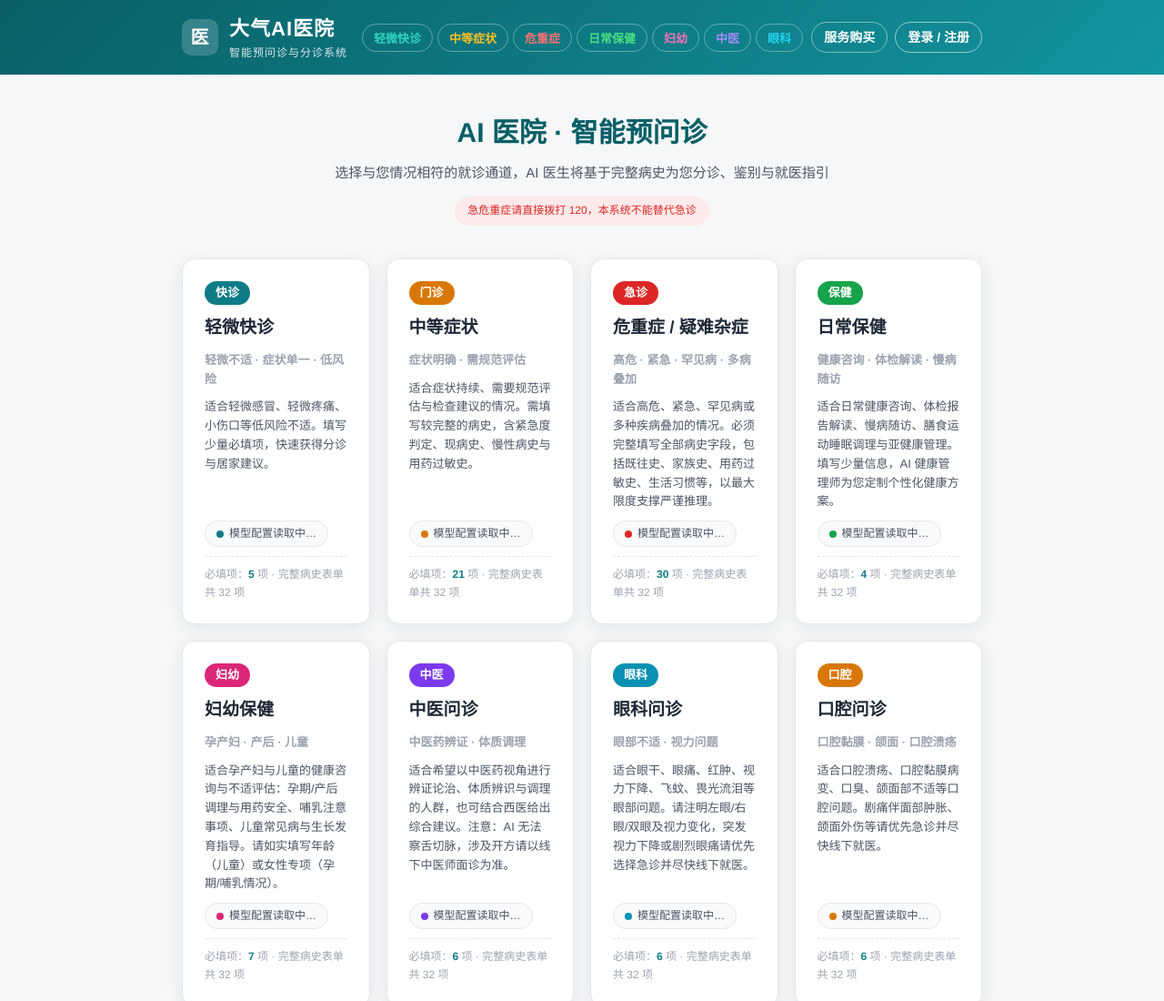
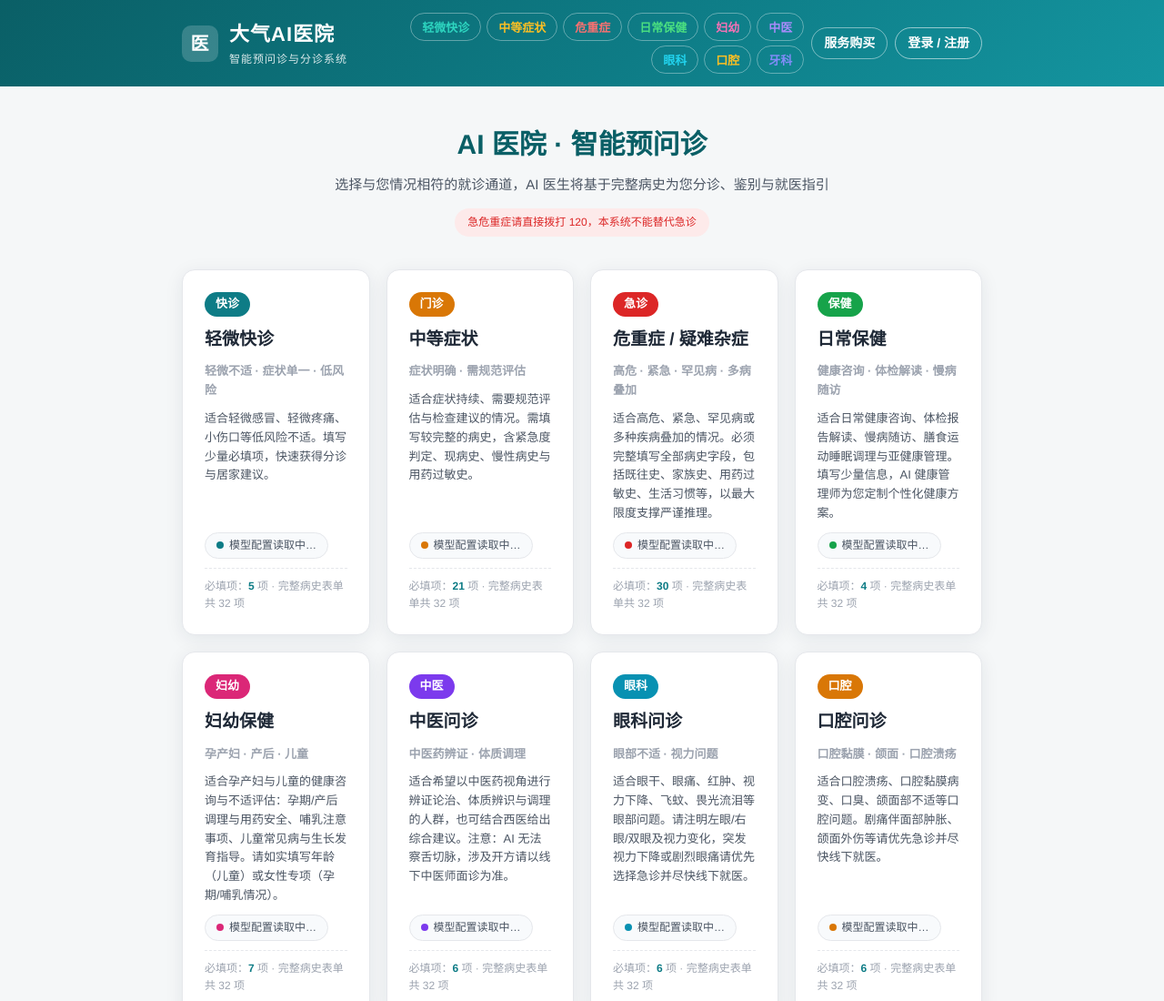
Before and after one commit to talleylinjg-ops/AIhospital, a website built with Vite: page client/index.html in a window 1280 px wide. Shown: the top 1100 px of the page at 91% size. Built offline with nearby package versions, Linux system fonts and the light colour scheme; files whose address does not match are found by name.

Commit message:
style: 头部通道导航改为自动换行，避免第 9 个通道被裁切
- .nav-levels 由 nowrap 横向滚动改为 flex-wrap，去掉隐藏滚动条
- 导航项达 9 个时在窄屏换行显示，牙科通道可见
Co-authored-by: monkeycode-ai <monkeycode-ai@chaitin.com>

```diff
--- a/client/src/styles.css
+++ b/client/src/styles.css
@@ -37,8 +37,7 @@ body {
 }
 .header-inner { display: flex; align-items: center; justify-content: space-between; gap: 16px; }
 .header-right { display: flex; align-items: center; gap: 8px; margin-left: auto; min-width: 0; flex: 1 1 auto; justify-content: flex-end; }
-.nav-levels { display: flex; align-items: center; gap: 5px; flex-wrap: nowrap; overflow-x: auto; scrollbar-width: none; -ms-overflow-style: none; }
-.nav-levels::-webkit-scrollbar { display: none; }
+.nav-levels { display: flex; align-items: center; gap: 5px 6px; flex-wrap: wrap; justify-content: flex-end; }
 .nav-level-btn {
   border: 1px solid rgba(255,255,255,0.35); background: transparent; color: var(--nav-color, #fff);
   padding: 5px 12px; border-radius: 999px; font-size: 13px; cursor: pointer; font-weight: 700;
```
